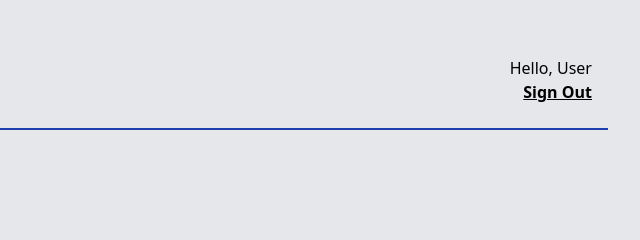
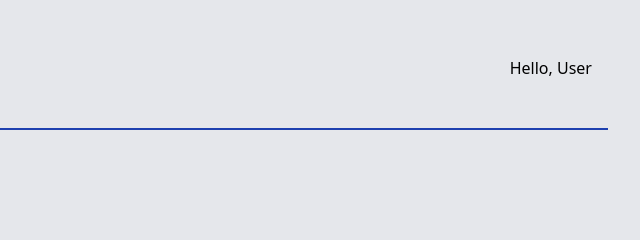
Before and after one commit to mashiwat/final_project, a website: page browse.html in a window 1280 px wide. Shown: the top 240 px of the page, 640-1280 px from the left. Drawn offline with nearby package versions, Linux system fonts and the light colour scheme; no server answers.

Commit message:
sing in debug

```diff
--- a/browse.html
+++ b/browse.html
@@ -14,7 +14,7 @@
 
         <div class="w-1/5 py-2 text-right">
             <div class="block">Hello, User</div>
-            <div class="sign-in-or-sign-out block underline font-semibold">Sign Out</div>
+            <div class="sign-in-or-sign-out block underline font-semibold"></div>
         </div>
     </div>
 
```
